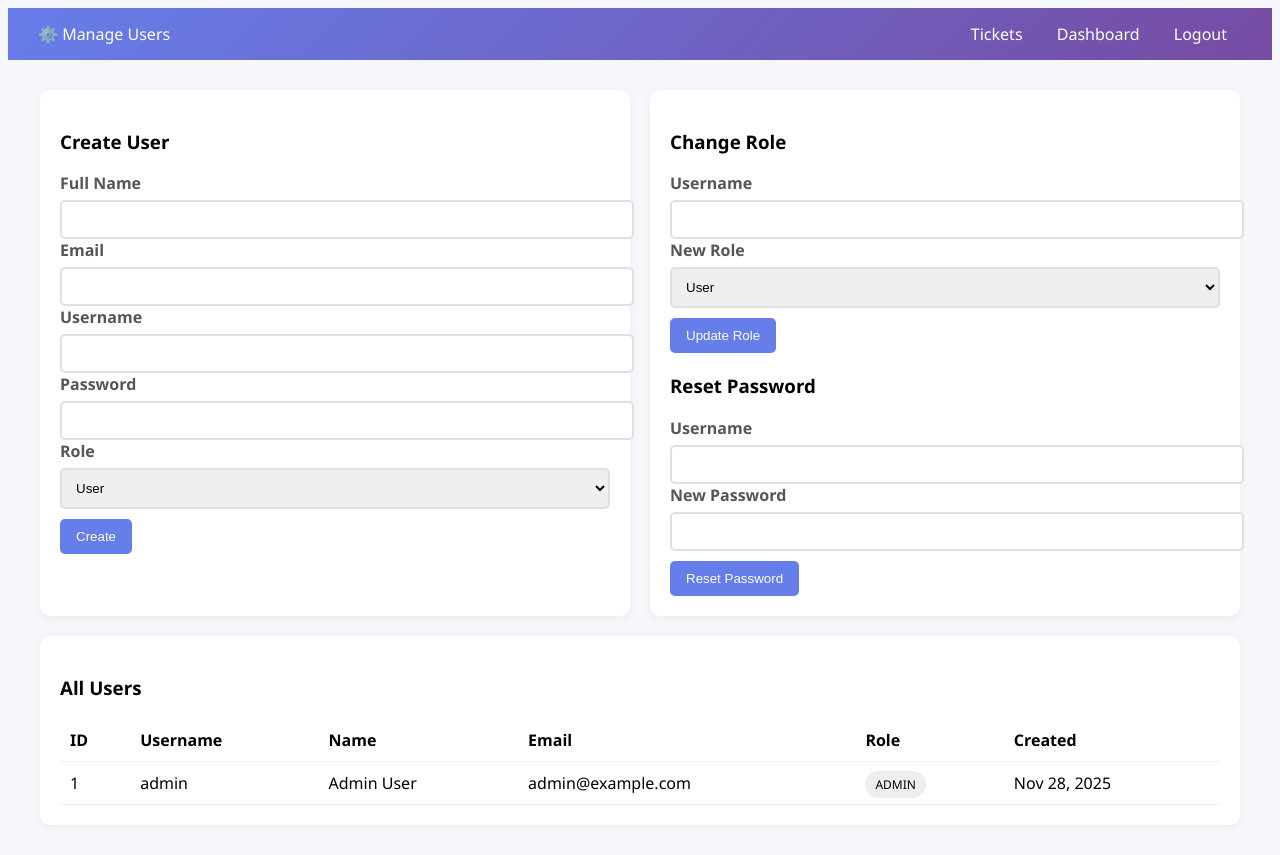
After one commit to Aiko222004/hello-world, a PHP site: page /admin_manage_users.php in a window 1280 px wide. The commit adds this page. Run offline with PHP 8.4, Linux system fonts and the light colour scheme; a user stored in the database is signed in; data comes from the database, SQL or seed files in the repository.

Commit message:
added the admin_manage_users

```diff
--- /dev/null
+++ b/admin_manage_users.php
@@ -0,0 +1,163 @@
+<?php
+session_start();
+include "config.php";
+
+// AuthZ: only admin/developer
+if (!isset($_SESSION['user_id'])) { header("Location: loginform.php"); exit(); }
+if (!isset($_SESSION['role']) || !in_array($_SESSION['role'], ['admin','developer'])) {
+    $_SESSION['error'] = 'Access denied. Admin or Developer privileges required.'; header("Location: home.php"); exit();
+}
+
+$success = null; $errors = [];
+
+// Create or update user
+if ($_SERVER['REQUEST_METHOD'] === 'POST') {
+    $action = $_POST['action'] ?? '';
+    $username = trim($_POST['username'] ?? '');
+    $email = trim($_POST['email'] ?? '');
+    $full_name = trim($_POST['full_name'] ?? '');
+    $role = $_POST['role'] ?? 'user';
+
+    if ($action === 'create') {
+        $password = trim($_POST['password'] ?? '');
+        if (!$username || !$email || !$full_name || !$password) { $errors[] = 'All fields are required.'; }
+        if (!filter_var($email, FILTER_VALIDATE_EMAIL)) { $errors[] = 'Invalid email.'; }
+        if (strlen($password) < 6) { $errors[] = 'Password must be at least 6 characters.'; }
+        if (!in_array($role, ['user','admin','developer'])) { $errors[] = 'Invalid role.'; }
+
+        if (!$errors) {
+            // uniqueness checks
+            $q = $conn->prepare('SELECT id FROM users WHERE username = ? OR email = ?');
+            $q->execute([$username, $email]);
+            if ($q->fetch()) { $errors[] = 'Username or email already exists.'; }
+        }
+        if (!$errors) {
+            $hash = password_hash($password, PASSWORD_DEFAULT);
+            $ins = $conn->prepare('INSERT INTO users (username, password, email, full_name, role) VALUES (?,?,?,?,?)');
+            if ($ins->execute([$username, $hash, $email, $full_name, $role])) { $success = 'User created successfully.'; } else { $errors[] = 'Failed to create user.'; }
+        }
+    }
+
+    if ($action === 'promote') {
+        if (!$username) { $errors[] = 'Username is required to change role.'; }
+        if (!in_array($role, ['user','admin','developer'])) { $errors[] = 'Invalid role.'; }
+        if (!$errors) {
+            $upd = $conn->prepare('UPDATE users SET role = ? WHERE username = ?');
+            if ($upd->execute([$role, $username])) { $success = 'Role updated successfully.'; } else { $errors[] = 'Failed to update role.'; }
+        }
+    }
+
+    if ($action === 'reset_password') {
+        $password = trim($_POST['password'] ?? '');
+        if (!$username || !$password) { $errors[] = 'Username and new password are required.'; }
+        if (strlen($password) < 6) { $errors[] = 'Password must be at least 6 characters.'; }
+        if (!$errors) {
+            $hash = password_hash($password, PASSWORD_DEFAULT);
+            $upd = $conn->prepare('UPDATE users SET password = ? WHERE username = ?');
+            if ($upd->execute([$hash, $username])) { $success = 'Password reset successfully.'; } else { $errors[] = 'Failed to reset password.'; }
+        }
+    }
+}
+
+// List users
+$list = $conn->query('SELECT id, username, email, full_name, role, created_at FROM users ORDER BY created_at DESC');
+$users = $list->fetchAll(PDO::FETCH_ASSOC);
+?>
+<!DOCTYPE html>
+<html lang="en"><head>
+<meta charset="UTF-8"><meta name="viewport" content="width=device-width, initial-scale=1.0">
+<title>Manage Users - Admin</title>
+<style>
+body{font-family:Segoe UI,Tahoma,Verdana,sans-serif;background:#f5f7fa}
+.navbar{background:linear-gradient(135deg,#667eea 0%,#764ba2 100%);color:#fff;padding:15px 30px;display:flex;justify-content:space-between;align-items:center}
+.navbar a{color:#fff;text-decoration:none;padding:8px 15px;border-radius:5px}
+.container{max-width:1200px;margin:30px auto;padding:0 20px}
+.grid{display:grid;grid-template-columns:1fr 1fr;gap:20px}
+.card{background:#fff;padding:20px;border-radius:10px;box-shadow:0 2px 10px rgba(0,0,0,.05)}
+.success{background:#d4edda;color:#155724;padding:10px;border-radius:5px;margin-bottom:15px}
+.error{background:#fee;color:#c33;padding:10px;border-radius:5px;margin-bottom:15px}
+.input,select{width:100%;padding:10px;border:2px solid #e0e0e0;border-radius:5px;margin-top:6px}
+.label{font-weight:600;color:#555}
+.btn{background:#667eea;color:#fff;border:none;border-radius:5px;padding:10px 16px;margin-top:10px;cursor:pointer}
+.table{width:100%;border-collapse:collapse;margin-top:10px}
+th,td{padding:10px;border-bottom:1px solid #eee;text-align:left}
+.role{padding:5px 10px;border-radius:20px;background:#eee;font-size:12px}
+</style></head><body>
+<nav class="navbar">
+    <div>⚙️ Manage Users</div>
+    <div>
+        <a href="admin_tickets.php">Tickets</a>
+        <a href="home.php">Dashboard</a>
+        <a href="logout.php">Logout</a>
+    </div>
+</nav>
+<div class="container">
+    <?php if($success): ?><div class="success"><?php echo $success; ?></div><?php endif; ?>
+    <?php if(!empty($errors)): ?><div class="error"><?php foreach($errors as $e){ echo '<div>'.$e.'</div>'; } ?></div><?php endif; ?>
+    <div class="grid">
+        <div class="card">
+            <h3>Create User</h3>
+            <form method="POST">
+                <input type="hidden" name="action" value="create">
+                <label class="label">Full Name</label>
+                <input class="input" name="full_name" required>
+                <label class="label">Email</label>
+                <input class="input" type="email" name="email" required>
+                <label class="label">Username</label>
+                <input class="input" name="username" required>
+                <label class="label">Password</label>
+                <input class="input" type="password" name="password" required>
+                <label class="label">Role</label>
+                <select name="role" class="input">
+                    <option value="user">User</option>
+                    <option value="admin">Admin</option>
+                    <option value="developer">Developer</option>
+                </select>
+                <button class="btn" type="submit">Create</button>
+            </form>
+        </div>
+        <div class="card">
+            <h3>Change Role</h3>
+            <form method="POST">
+                <input type="hidden" name="action" value="promote">
+                <label class="label">Username</label>
+                <input class="input" name="username" required>
+                <label class="label">New Role</label>
+                <select name="role" class="input">
+                    <option value="user">User</option>
+                    <option value="admin">Admin</option>
+                    <option value="developer">Developer</option>
+                </select>
+                <button class="btn" type="submit">Update Role</button>
+            </form>
+            <h3 style="margin-top:20px">Reset Password</h3>
+            <form method="POST">
+                <input type="hidden" name="action" value="reset_password">
+                <label class="label">Username</label>
+                <input class="input" name="username" required>
+                <label class="label">New Password</label>
+                <input class="input" type="password" name="password" required>
+                <button class="btn" type="submit">Reset Password</button>
+            </form>
+        </div>
+    </div>
+    <div class="card" style="margin-top:20px">
+        <h3>All Users</h3>
+        <table class="table">
+            <thead><tr><th>ID</th><th>Username</th><th>Name</th><th>Email</th><th>Role</th><th>Created</th></tr></thead>
+            <tbody>
+                <?php foreach($users as $u): ?>
+                    <tr>
+                        <td><?php echo $u['id']; ?></td>
+                        <td><?php echo htmlspecialchars($u['username']); ?></td>
+                        <td><?php echo htmlspecialchars($u['full_name']); ?></td>
+                        <td><?php echo htmlspecialchars($u['email']); ?></td>
+                        <td><span class="role"><?php echo strtoupper($u['role']); ?></span></td>
+                        <td><?php echo date('M d, Y', strtotime($u['created_at'])); ?></td>
+                    </tr>
+                <?php endforeach; ?>
+            </tbody>
+        </table>
+    </div>
+</div>
+</body></html>
--- a/admin_tickets.php
+++ b/admin_tickets.php
@@ -300,6 +300,7 @@ $stats = $stats_query->fetch(PDO::FETCH_ASSOC);
         <div class="nav-links">
             <span class="role-badge"><?php echo strtoupper($_SESSION['role']); ?></span>
             <a href="home.php">Dashboard</a>
+            <a href="admin_manage_users.php">Manage Users</a>
             <a href="ticket_history.php">My Tickets</a>
             <a href="logout.php">Logout</a>
         </div>
```
